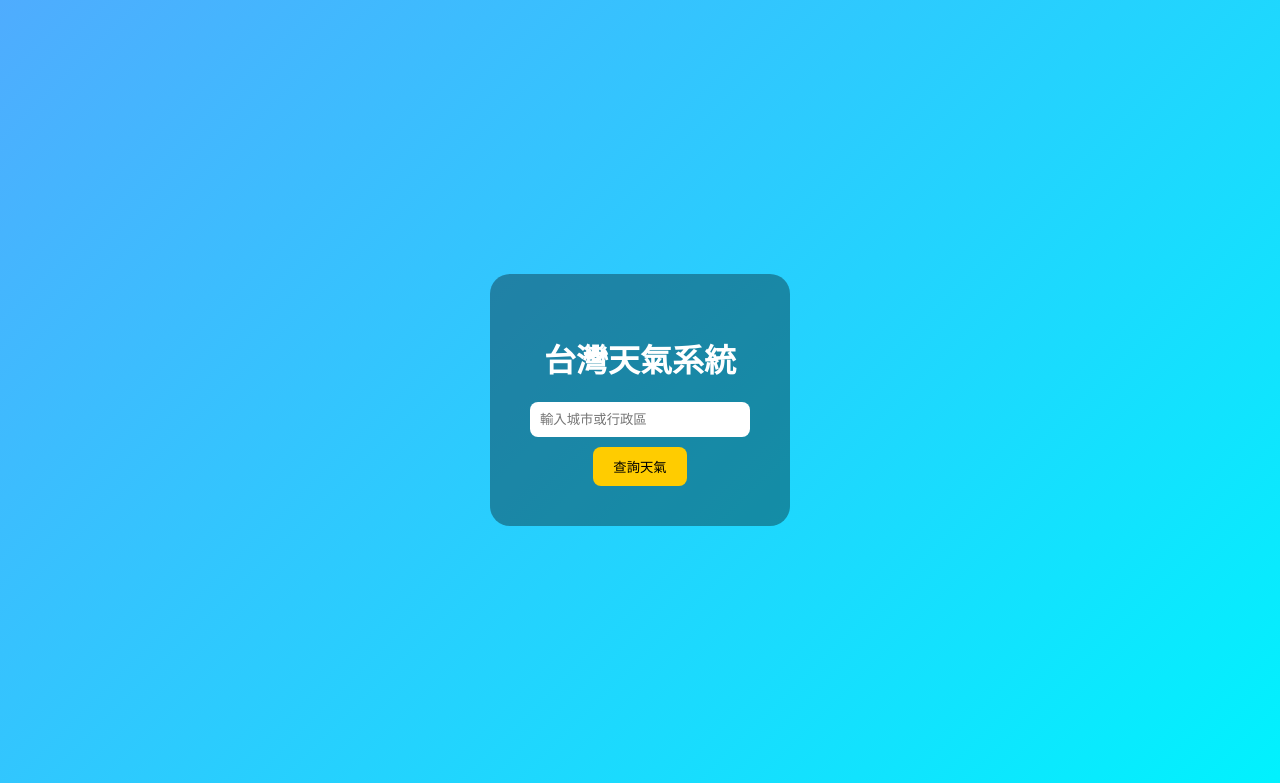
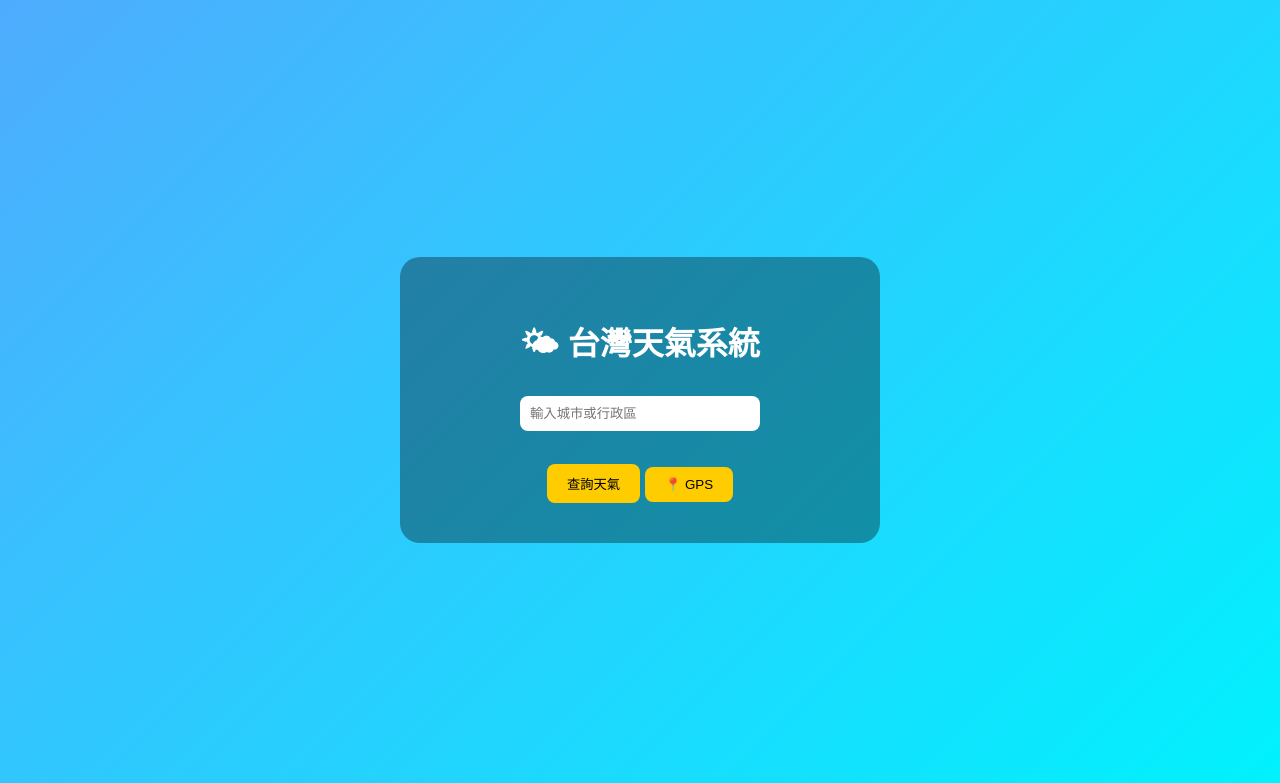
Before and after one commit to Tmomoy/weather-website, a Flask app: page / in a window 1280 px wide. Shown: the top 783 px of the page. Run offline with Flask 3, Linux system fonts and the light colour scheme.

Commit message:
weather system v12 upgrade

```diff
--- a/app.py
+++ b/app.py
@@ -7,7 +7,7 @@ urllib3.disable_warnings()
 
 app = Flask(__name__)
 
-API_KEY = "CWA-163D1E42-4393-42FE-8302-6E96BAB2974A"
+API_KEY="CWA-163D1E42-4393-42FE-8302-6E96BAB2974A"
 
 
 @app.route("/")
@@ -15,67 +15,67 @@ def home():
     return render_template("index.html", districts=districts)
 
 
-@app.route("/weather", methods=["POST"])
+@app.route("/weather",methods=["POST"])
 def weather():
 
-    search = request.form.get("city", "").strip()
+    search=request.form.get("city","").strip()
 
     if search in district_city_map:
-        city = district_city_map[search]
+        city=district_city_map[search]
     else:
-        city = search
+        city=search
 
-    city = city.replace("台", "臺")
+    city=city.replace("台","臺")
 
     if not city.endswith("市") and not city.endswith("縣"):
 
-        if city in ["臺北", "新北", "桃園", "臺中", "臺南", "高雄", "基隆", "新竹", "嘉義"]:
-            city += "市"
+        if city in ["臺北","新北","桃園","臺中","臺南","高雄","基隆","新竹","嘉義"]:
+            city+="市"
         else:
-            city += "縣"
+            city+="縣"
 
-    url = "https://opendata.cwa.gov.tw/api/v1/rest/datastore/F-C0032-001"
+    url="https://opendata.cwa.gov.tw/api/v1/rest/datastore/F-C0032-001"
 
-    params = {
-        "Authorization": API_KEY,
-        "locationName": city
+    params={
+        "Authorization":API_KEY,
+        "locationName":city
     }
 
-    forecast = []
-    temps = []
-    rains = []
-    humidity = []
-    times = []
+    forecast=[]
+    temps=[]
+    rains=[]
+    humidity=[]
+    times=[]
 
-    weather = None
+    weather=None
 
     try:
 
-        r = requests.get(url, params=params, timeout=10, verify=False)
-        data = r.json()
+        r=requests.get(url,params=params,timeout=10,verify=False)
+        data=r.json()
 
-        location = data["records"]["location"][0]
+        location=data["records"]["location"][0]
 
-        wx = location["weatherElement"][0]["time"][0]["parameter"]["parameterName"]
-        rain = location["weatherElement"][1]["time"][0]["parameter"]["parameterName"]
-        temp = location["weatherElement"][2]["time"][0]["parameter"]["parameterName"]
+        wx=location["weatherElement"][0]["time"][0]["parameter"]["parameterName"]
+        rain=location["weatherElement"][1]["time"][0]["parameter"]["parameterName"]
+        temp=location["weatherElement"][2]["time"][0]["parameter"]["parameterName"]
 
-        weather = {
-            "city": city,
-            "wx": wx,
-            "temp": temp,
-            "rain": rain
+        weather={
+            "city":city,
+            "wx":wx,
+            "temp":temp,
+            "rain":rain
         }
 
-        times_data = location["weatherElement"][2]["time"]
+        times_data=location["weatherElement"][2]["time"]
 
-        for i, t in enumerate(times_data):
+        for t in times_data:
 
-            temp = t["parameter"]["parameterName"]
+            temp=t["parameter"]["parameterName"]
 
             forecast.append({
-                "time": t["startTime"][5:16],
-                "temp": temp
+                "time":t["startTime"][5:16],
+                "temp":temp
             })
 
             temps.append(int(temp))
@@ -85,13 +85,13 @@ def weather():
 
     except Exception as e:
 
-        print("Weather API error:", e)
+        print("Weather API error:",e)
 
-        weather = {
-            "city": city,
-            "wx": "查詢不到資料",
-            "temp": "--",
-            "rain": "--"
+        weather={
+            "city":city,
+            "wx":"查詢不到資料",
+            "temp":"--",
+            "rain":"--"
         }
 
     return render_template(
@@ -105,5 +105,5 @@ def weather():
     )
 
 
-if __name__ == "__main__":
-    app.run(host="0.0.0.0", port=10000)
+if __name__=="__main__":
+    app.run(host="0.0.0.0",port=10000)
--- a/templates/index.html
+++ b/templates/index.html
@@ -4,42 +4,61 @@
 <head>
 
 <meta charset="UTF-8">
-<title>台灣天氣系統</title>
+<title>台灣天氣系統 </title>
 
 <style>
 
 body{
 font-family:Arial;
+margin:0;
 background:linear-gradient(135deg,#4facfe,#00f2fe);
 display:flex;
 justify-content:center;
 align-items:center;
 height:100vh;
-margin:0;
 }
 
 .container{
 background:rgba(0,0,0,0.35);
 padding:40px;
 border-radius:20px;
+color:white;
 text-align:center;
-color:white;
+width:400px;
 }
 
 input{
 padding:10px;
+border:none;
 border-radius:8px;
-border:none;
-width:200px;
+width:220px;
 }
 
 button{
 padding:10px 20px;
-margin-top:10px;
 border:none;
 border-radius:8px;
 background:#ffcc00;
 cursor:pointer;
+margin-top:10px;
+}
+
+.autocomplete{
+background:white;
+color:black;
+border-radius:8px;
+max-height:200px;
+overflow:auto;
+margin-top:5px;
+}
+
+.autocomplete div{
+padding:6px;
+cursor:pointer;
+}
+
+.autocomplete div:hover{
+background:#eee;
 }
 
 </style>
@@ -50,20 +69,74 @@ cursor:pointer;
 
 <div class="container">
 
-<h1>台灣天氣系統</h1>
+<h1>🌤 台灣天氣系統</h1>
 
 <form action="/weather" method="post">
 
-<input name="city" placeholder="輸入城市或行政區">
+<input id="cityInput" name="city" placeholder="輸入城市或行政區">
+
+<div id="autocomplete" class="autocomplete"></div>
 
 <br>
 
 <button type="submit">查詢天氣</button>
 
+<button type="button" onclick="getLocation()">📍 GPS</button>
+
 </form>
 
 </div>
 
+<script>
+
+const cities={{districts|tojson}}
+
+const input=document.getElementById("cityInput")
+const box=document.getElementById("autocomplete")
+
+input.addEventListener("input",function(){
+
+let val=this.value
+
+box.innerHTML=""
+
+if(!val) return
+
+cities.forEach(city=>{
+
+if(city.includes(val)){
+
+let div=document.createElement("div")
+
+div.textContent=city
+
+div.onclick=function(){
+
+input.value=city
+box.innerHTML=""
+
+}
+
+box.appendChild(div)
+
+}
+
+})
+
+})
+
+function getLocation(){
+
+navigator.geolocation.getCurrentPosition(function(pos){
+
+alert("GPS功能示範")
+
+})
+
+}
+
+</script>
+
 </body>
 
 </html>
```
Also changed, not shown: templates/result.html (+4 -12 lines).
